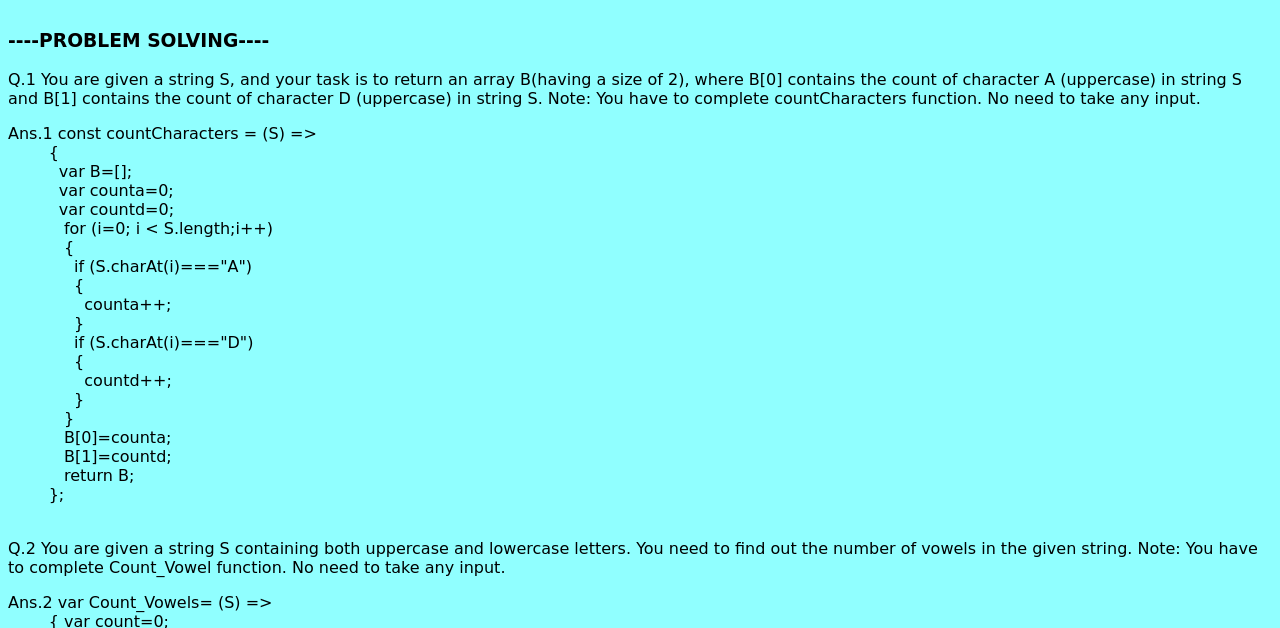
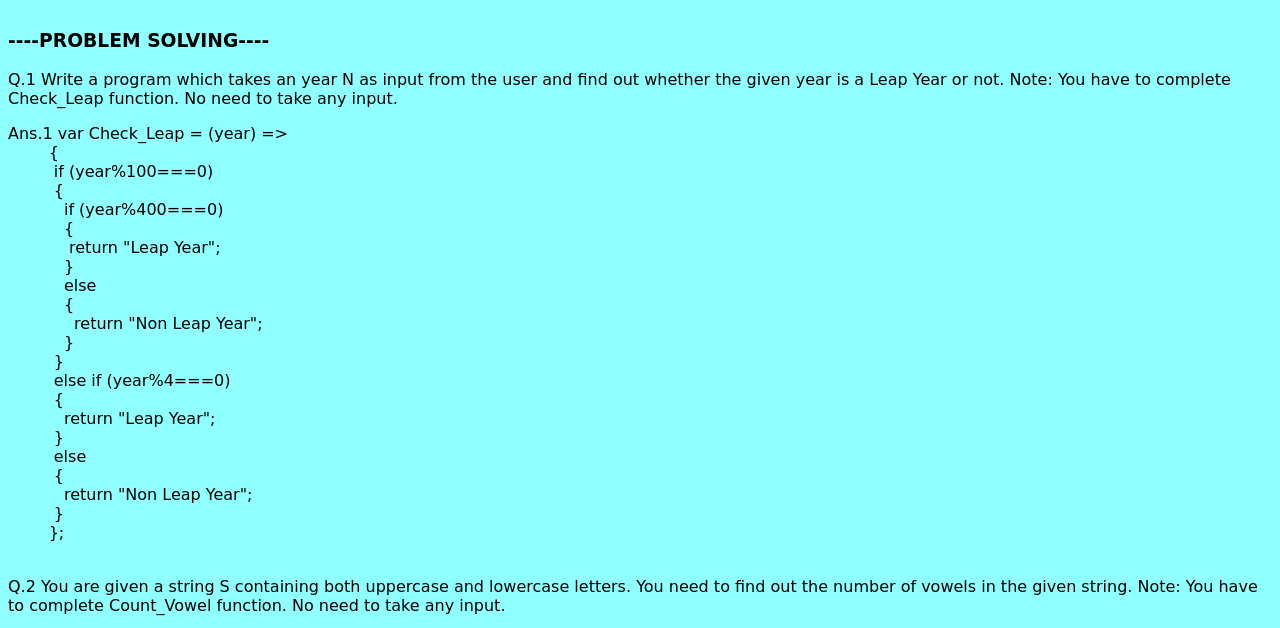
Before and after one commit to Shashank-kharatey/prepbytes-JS-handson-6, a plain HTML site: page index.html in a window 1280 px wide. Shown: the part 95-723 px from the top of the page. Drawn offline with Linux system fonts and the light colour scheme.

Commit message:
some modifications

```diff
--- a/index.html
+++ b/index.html
@@ -23,27 +23,28 @@
 <body>
     <h1>JAVA SCRIPT</h1>
     <h3>----PROBLEM SOLVING----</h3>
-    <p>Q.1 You are given a string
-        S, and your task is to return an array B(having a size of 2), where B[0] contains the count of character A (uppercase) in string S and B[1] contains the count of character D (uppercase) in string S. Note: You have to complete countCharacters function. No need to take any input.</p>
-    <p><pre>Ans.1 const countCharacters = (S) =>
+    <p>Q.1 Write a program which takes an year N as input from the user and find out whether the given year is a Leap Year or not. Note: You have to complete Check_Leap function. No need to take any input.</p>
+    <p><pre>Ans.1 var Check_Leap = (year) =>
         {
-          var B=[];
-          var counta=0;
-          var countd=0;
-           for (i=0; i < S.length;i++)
+         if (year%100===0)
+         {
+           if (year%400===0)
            {
-             if (S.charAt(i)==="A")
-             {
-               counta++;
-             }
-             if (S.charAt(i)==="D")
-             {
-               countd++;
-             }
+            return "Leap Year";
            }
-           B[0]=counta;
-           B[1]=countd;
-           return B;
+           else
+           {
+             return "Non Leap Year";
+           }
+         }
+         else if (year%4===0)
+         {
+           return "Leap Year";
+         }
+         else
+         {
+           return "Non Leap Year";
+         }
         };
         </pre>
     </p>
```
